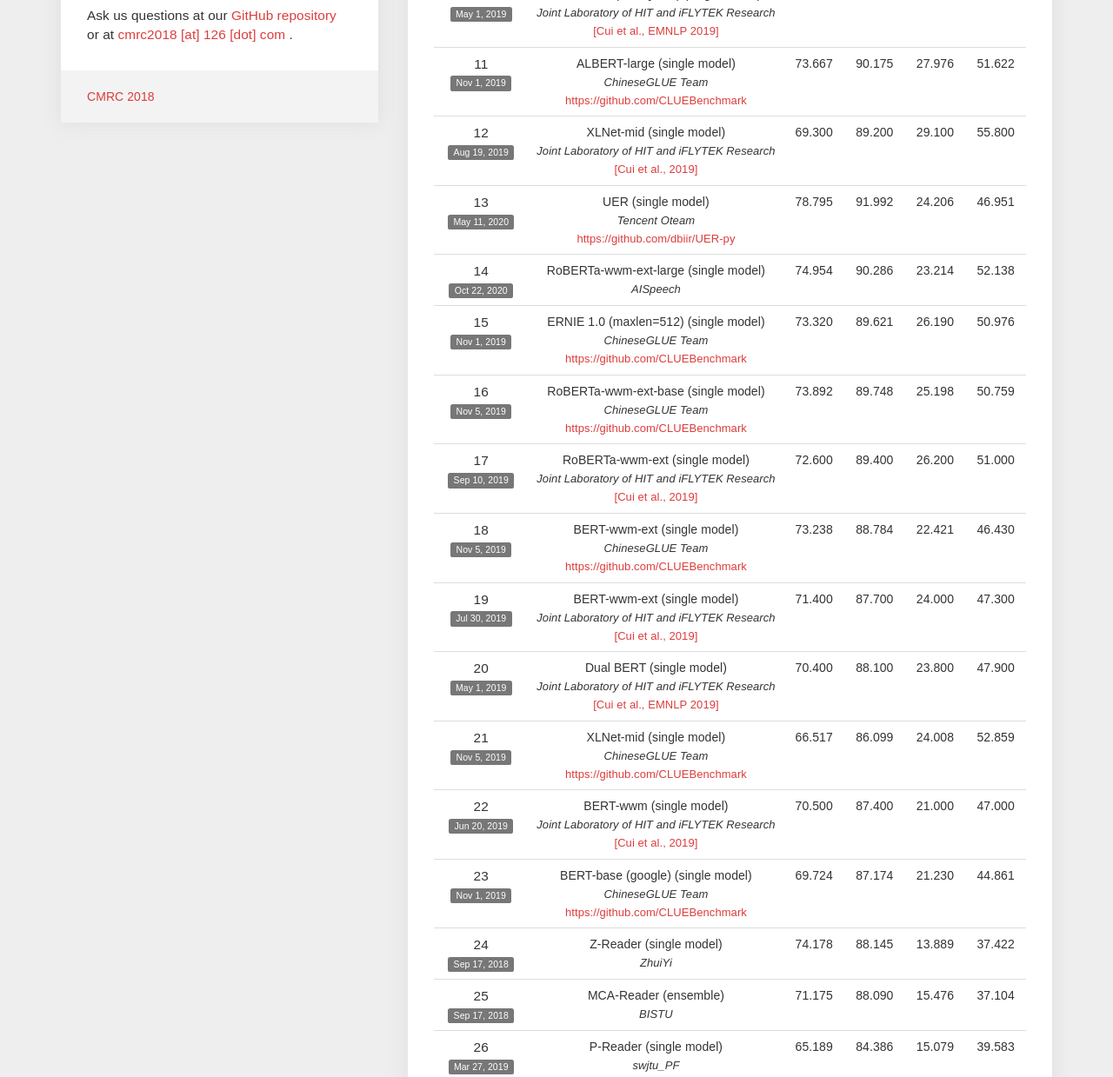
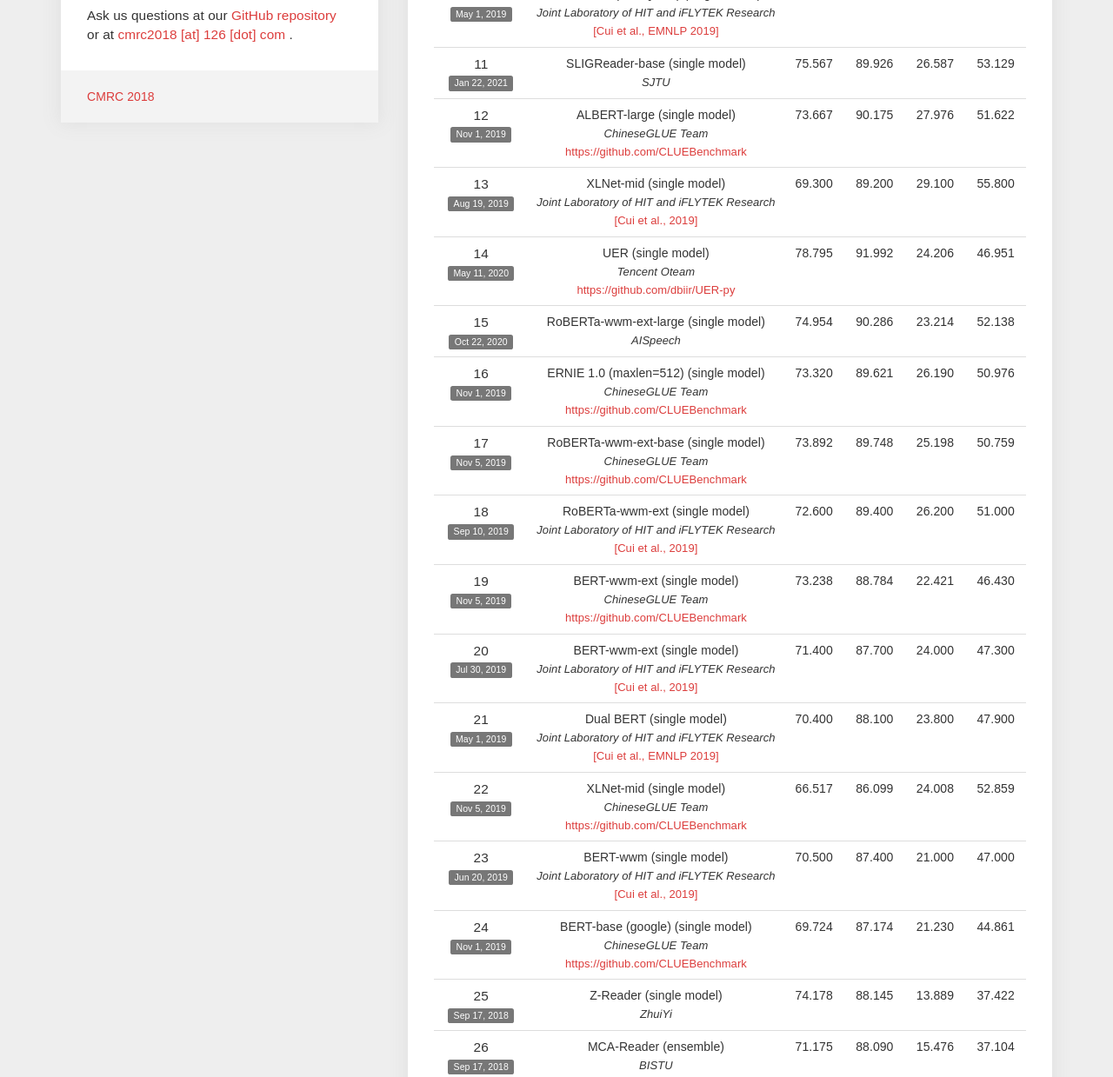
Before and after one commit to ymcui/cmrc2018, a plain HTML site: page docs/index.html in a window 1280 px wide. Shown: the part 1319-2558 px from the top of the page at 87% size. Drawn offline with Linux system fonts and the light colour scheme.

Commit message:
update leaderboard

```diff
--- a/docs/index.html
+++ b/docs/index.html
@@ -156,7 +156,6 @@
 <div style="width:3%;float:left">
 	<h2></h2>
 </div>
-
 
 <div style="width:65%;float:right">
 	<h2></h2>
@@ -347,6 +346,20 @@
 
 				<tr><td>
 					<p>11</p>
+					<span class="date label label-default">Jan 22, 2021</span>
+				</td>
+				<td style="word-break:break-word;">
+					SLIGReader-base (single model)
+					<p class="institution"><font face="helvetica" size="2">SJTU</p></td>
+					<td>75.567</td>
+					<td>89.926</td>
+					<td>26.587</td>
+					<td>53.129</td>
+				</tr>
+
+
+				<tr><td>
+					<p>12</p>
 					<span class="date label label-default">Nov 1, 2019</span>
 				</td>
 				<td style="word-break:break-word;">
@@ -361,7 +374,7 @@
 
 
 				<tr><td>
-					<p>12</p>
+					<p>13</p>
 					<span class="date label label-default">Aug 19, 2019</span>
 				</td>
 				<td style="word-break:break-word;">
@@ -376,7 +389,7 @@
 
 
 				<tr><td>
-					<p>13</p>
+					<p>14</p>
 					<span class="date label label-default">May 11, 2020</span>
 				</td>
 				<td style="word-break:break-word;">
@@ -391,7 +404,7 @@
 
 
 				<tr><td>
-					<p>14</p>
+					<p>15</p>
 					<span class="date label label-default">Oct 22, 2020</span>
 				</td>
 				<td style="word-break:break-word;">
@@ -405,7 +418,7 @@
 
 
 				<tr><td>
-					<p>15</p>
+					<p>16</p>
 					<span class="date label label-default">Nov 1, 2019</span>
 				</td>
 				<td style="word-break:break-word;">
@@ -420,7 +433,7 @@
 
 
 				<tr><td>
-					<p>16</p>
+					<p>17</p>
 					<span class="date label label-default">Nov 5, 2019</span>
 				</td>
 				<td style="word-break:break-word;">
@@ -435,7 +448,7 @@
 
 
 				<tr><td>
-					<p>17</p>
+					<p>18</p>
 					<span class="date label label-default">Sep 10, 2019</span>
 				</td>
 				<td style="word-break:break-word;">
@@ -450,7 +463,7 @@
 
 
 				<tr><td>
-					<p>18</p>
+					<p>19</p>
 					<span class="date label label-default">Nov 5, 2019</span>
 				</td>
 				<td style="word-break:break-word;">
@@ -465,7 +478,7 @@
 
 
 				<tr><td>
-					<p>19</p>
+					<p>20</p>
 					<span class="date label label-default">Jul 30, 2019</span>
 				</td>
 				<td style="word-break:break-word;">
@@ -480,7 +493,7 @@
 
 
 				<tr><td>
-					<p>20</p>
+					<p>21</p>
 					<span class="date label label-default">May 1, 2019</span>
 				</td>
 				<td style="word-break:break-word;">
@@ -495,7 +508,7 @@
 
 
 				<tr><td>
-					<p>21</p>
+					<p>22</p>
 					<span class="date label label-default">Nov 5, 2019</span>
 				</td>
 				<td style="word-break:break-word;">
@@ -510,7 +523,7 @@
 
 
 				<tr><td>
-					<p>22</p>
+					<p>23</p>
 					<span class="date label label-default">Jun 20, 2019</span>
 				</td>
 				<td style="word-break:break-word;">
@@ -525,7 +538,7 @@
 
 
 				<tr><td>
-					<p>23</p>
+					<p>24</p>
 					<span class="date label label-default">Nov 1, 2019</span>
 				</td>
 				<td style="word-break:break-word;">
@@ -540,7 +553,7 @@
 
 
 				<tr><td>
-					<p>24</p>
+					<p>25</p>
 					<span class="date label label-default">Sep 17, 2018</span>
 				</td>
 				<td style="word-break:break-word;">
@@ -554,7 +567,7 @@
 
 
 				<tr><td>
-					<p>25</p>
+					<p>26</p>
 					<span class="date label label-default">Sep 17, 2018</span>
 				</td>
 				<td style="word-break:break-word;">
@@ -568,7 +581,7 @@
 
 
 				<tr><td>
-					<p>26</p>
+					<p>27</p>
 					<span class="date label label-default">Mar 27, 2019</span>
 				</td>
 				<td style="word-break:break-word;">
@@ -582,7 +595,7 @@
 
 
 				<tr><td>
-					<p>27</p>
+					<p>28</p>
 					<span class="date label label-default">Sep 17, 2018</span>
 				</td>
 				<td style="word-break:break-word;">
@@ -596,7 +609,7 @@
 
 
 				<tr><td>
-					<p>28</p>
+					<p>29</p>
 					<span class="date label label-default">Sep 17, 2018</span>
 				</td>
 				<td style="word-break:break-word;">
@@ -610,7 +623,7 @@
 
 
 				<tr><td>
-					<p>29</p>
+					<p>30</p>
 					<span class="date label label-default">Sep 17, 2018</span>
 				</td>
 				<td style="word-break:break-word;">
@@ -624,7 +637,7 @@
 
 
 				<tr><td>
-					<p>30</p>
+					<p>31</p>
 					<span class="date label label-default">Sep 17, 2018</span>
 				</td>
 				<td style="word-break:break-word;">
@@ -638,7 +651,7 @@
 
 
 				<tr><td>
-					<p>31</p>
+					<p>32</p>
 					<span class="date label label-default">Sep 17, 2018</span>
 				</td>
 				<td style="word-break:break-word;">
@@ -652,7 +665,7 @@
 
 
 				<tr><td>
-					<p>32</p>
+					<p>33</p>
 					<span class="date label label-default">Sep 17, 2018</span>
 				</td>
 				<td style="word-break:break-word;">
@@ -666,7 +679,7 @@
 
 
 				<tr><td>
-					<p>33</p>
+					<p>34</p>
 					<span class="date label label-default">Sep 17, 2018</span>
 				</td>
 				<td style="word-break:break-word;">
@@ -680,7 +693,7 @@
 
 
 				<tr><td>
-					<p>34</p>
+					<p>35</p>
 					<span class="date label label-default">Sep 17, 2018</span>
 				</td>
 				<td style="word-break:break-word;">
@@ -694,7 +707,7 @@
 
 
 				<tr><td>
-					<p>35</p>
+					<p>36</p>
 					<span class="date label label-default">Nov 1, 2019</span>
 				</td>
 				<td style="word-break:break-word;">
@@ -709,7 +722,7 @@
 
 
 				<tr><td>
-					<p>36</p>
+					<p>37</p>
 					<span class="date label label-default">Sep 17, 2018</span>
 				</td>
 				<td style="word-break:break-word;">
@@ -723,7 +736,7 @@
 
 
 				<tr><td>
-					<p>37</p>
+					<p>38</p>
 					<span class="date label label-default">Sep 17, 2018</span>
 				</td>
 				<td style="word-break:break-word;">
@@ -737,7 +750,7 @@
 
 
 				<tr><td>
-					<p>38</p>
+					<p>39</p>
 					<span class="date label label-default">Sep 17, 2018</span>
 				</td>
 				<td style="word-break:break-word;">
@@ -751,7 +764,7 @@
 
 
 				<tr><td>
-					<p>39</p>
+					<p>40</p>
 					<span class="date label label-default">Sep 17, 2018</span>
 				</td>
 				<td style="word-break:break-word;">
@@ -765,7 +778,7 @@
 
 
 				<tr><td>
-					<p>40</p>
+					<p>41</p>
 					<span class="date label label-default">Sep 17, 2018</span>
 				</td>
 				<td style="word-break:break-word;">
@@ -779,7 +792,7 @@
 
 
 				<tr><td>
-					<p>41</p>
+					<p>42</p>
 					<span class="date label label-default">Sep 17, 2018</span>
 				</td>
 				<td style="word-break:break-word;">
@@ -793,7 +806,7 @@
 
 
 				<tr><td>
-					<p>42</p>
+					<p>43</p>
 					<span class="date label label-default">Sep 17, 2018</span>
 				</td>
 				<td style="word-break:break-word;">
```
